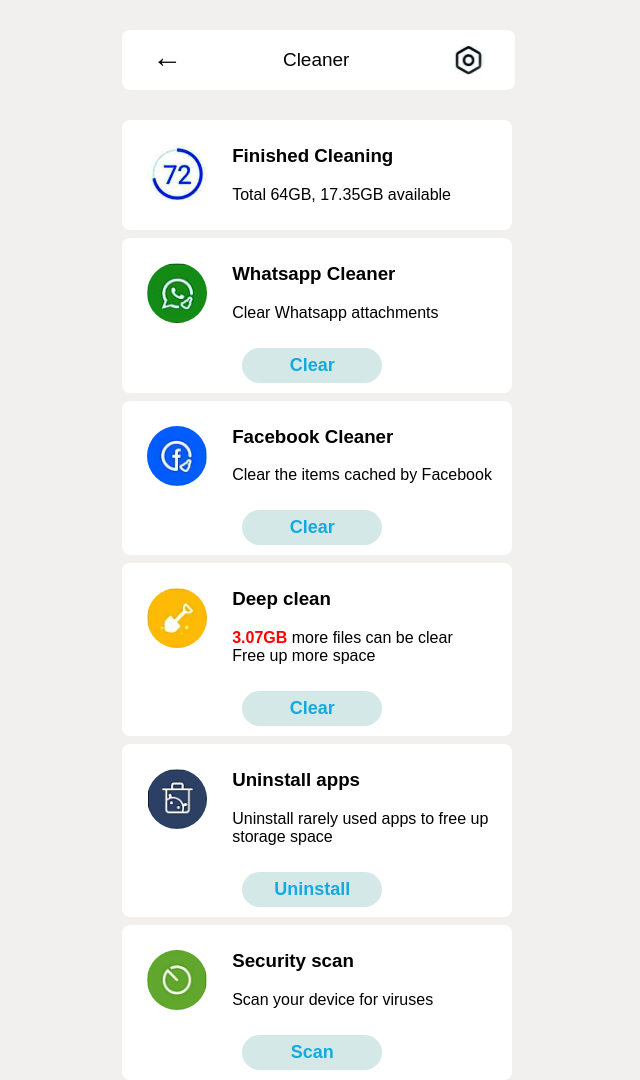
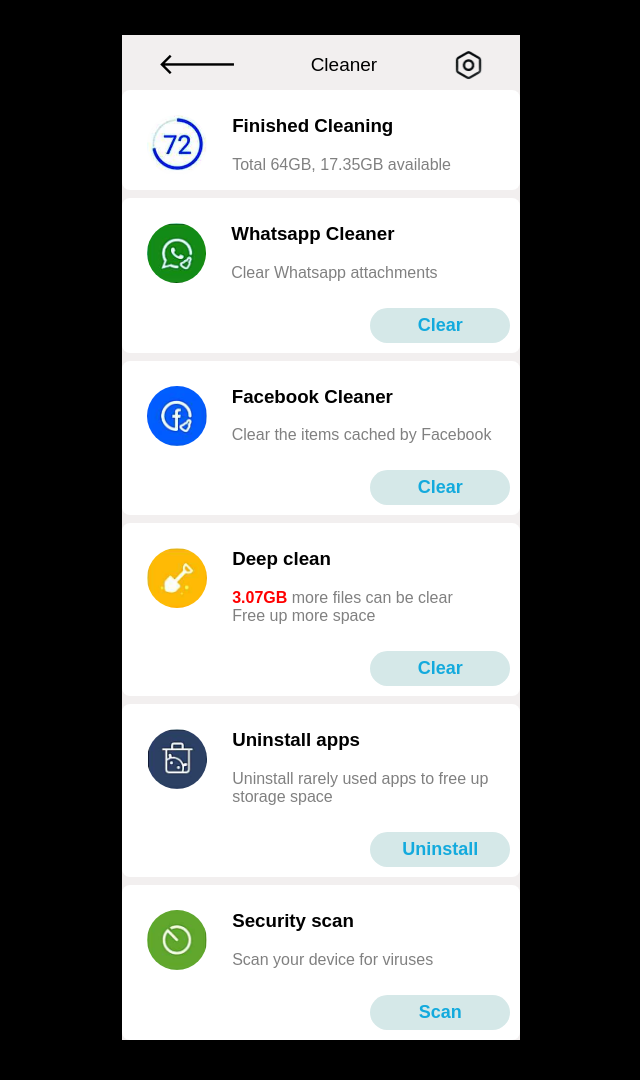
Before and after one commit to maruthu001/Cleaner-UI, a plain HTML site: page index.html in a window 1280 px wide. Shown: the whole page, without its empty margins (377-1017 px from the left). After the commit the page ends 1040 px from the top, so only its background shows below. Drawn offline with Linux system fonts and the light colour scheme.

Commit message:
html pages updated

```diff
--- a/assets/css/style.css
+++ b/assets/css/style.css
@@ -1,18 +1,21 @@
 body {
-    background-color: rgb(242, 239, 239);
+    background-color: black;
     font-family: sans-serif;
-    width: 393px;
-    height: 851px;
+    width: 398px;
+    height: 790px;
     text-decoration: none;
     margin-left: 39%;
 }
 
 /* header starts here */
 body header {
-    background-color: white;
     font-family: sans-serif;
-    border-radius: 8px;
+    height: 55px;
+    background-color: rgb(242, 239, 239);
 
+}
+body p{
+    color:grey;
 }
 
 .header {
@@ -20,7 +23,7 @@
     flex-direction: row;
     align-content: center;
     justify-content: space-between;
-    margin: 30px;
+    margin: 35px;
 
 }
 
@@ -35,18 +38,23 @@
     margin-top: 10px;
 }
 
-.header p {
+.header .txt {
     font-size: 19px;
+    color: black;
 }
 
 /* header over */
 /* section starts here */
+section{
+    background-color: rgb(242, 239, 239);
+}
 section .top {
-    width: 390px;
+    width: 398px;
     background-color: white;
     display: flex;
     border-radius: 8px;
     margin-bottom: 8px;
+    height: auto;
 }
 
 section .top img {
@@ -58,6 +66,26 @@
 }
 
 section .top div h3 {
+    margin-top: 25px;
+
+}section .top2{
+    width: 398px;
+    background-color: white;
+    display: flex;
+    border-radius: 8px;
+    margin-bottom: 8px;
+    height: 100px;
+}
+
+section .top2 img {
+    width: 60px;
+    height: 60px;
+    border-radius: 50%;
+    margin: 25px;
+
+}
+
+section .top2 div h3 {
     margin-top: 25px;
 
 }
@@ -74,7 +102,11 @@
     padding: 5px;
     border-radius: 20px;
     margin-left: 10px;
+    float: right;
 
+}
+.top1{
+    width: 398px;
 }
 
 .big {
--- a/index.html
+++ b/index.html
@@ -12,14 +12,14 @@
 <body>
     <header>
         <div class="header">
-            <span>&#x2190;</span>
-            <p>Cleaner</p>
-            <a href="#"><img src="./assets/images/setting.jpg" alt="setting-logo-img" /></a>
+            <span>&#x1F850;</span>
+            <p class="txt">Cleaner</p>
+            <a href="#"><img src="./assets/images/setting-removebg-preview.png" alt="setting-logo-img" /></a>
         </div>
     </header>
 
     <section>
-        <div class="top">
+        <div class="top2">
             <img src="./assets/images/number.jpg" alt="number-img" />
             <div>
                 <h3>Finished Cleaning</h3>
@@ -28,7 +28,7 @@
         </div>
         <div class="top">
             <img src="./assets/images/whatsapp.jpg" alt="img" />
-            <div>
+            <div class="top1">
                 <h3>Whatsapp Cleaner</h3>
                 <p>Clear Whatsapp attachments</p>
                 <button class="button">Clear</button>
@@ -36,7 +36,7 @@
         </div>
         <div class="top">
             <img src="./assets/images/facebook.jpg" alt="img" />
-            <div>
+            <div class="top1">
                 <h3>Facebook Cleaner</h3>
                 <p>Clear the items cached by Facebook </p>
                 <button class="button">Clear</button>
@@ -44,7 +44,7 @@
         </div>
         <div class="top">
             <img src="./assets/images/deepclean.jpg" alt="img" />
-            <div>
+            <div class="top1">
                 <h3>Deep clean</h3>
                 <p><b class="big">3.07GB</b> more files can be clear<br> Free up more space</p>
                 <button class="button">Clear</button>
@@ -52,7 +52,7 @@
         </div>
         <div class="top">
             <img src="./assets/images/uninstall.jpg" alt="img" />
-            <div>
+            <div class="top1">
                 <h3>Uninstall apps</h3>
                 <p>Uninstall rarely used apps to free up storage space</p>
                 <button class="button">Uninstall</button>
@@ -60,7 +60,7 @@
         </div>
         <div class="top">
             <img src="./assets/images/scan.jpg" alt="img" />
-            <div>
+            <div class="top1">
                 <h3>Security scan</h3>
                 <p>Scan your device for viruses </p>
                 <button class="button">Scan</button>
@@ -76,3 +76,4 @@
 
 
 </body>
+</html>
```
Also changed, not shown: assets/images/setting-removebg-preview.png (added), assets/my design.jpg (added), assets/my design.png (added).
